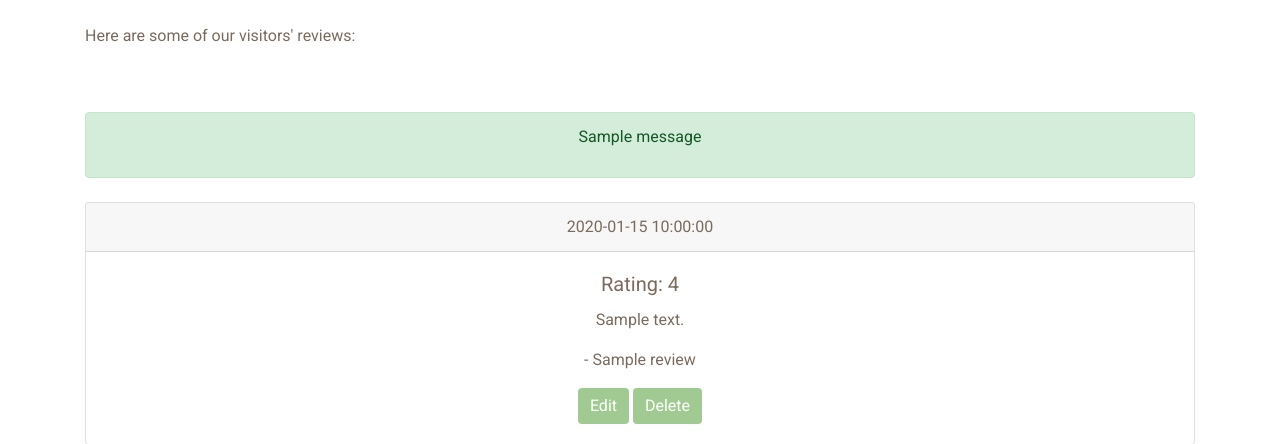
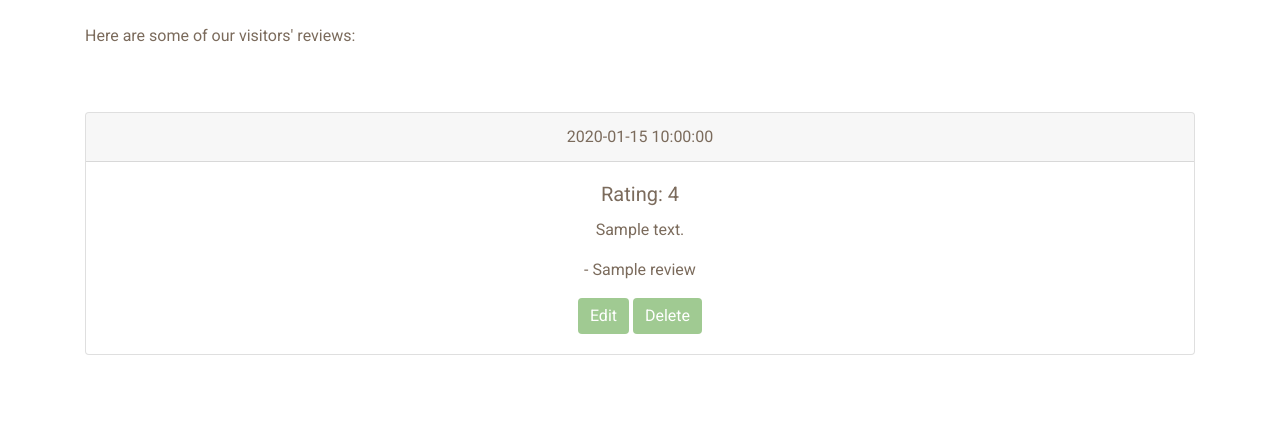
Before and after one commit to Code-Institute-Submissions/sofias_bistro, a Flask app: page /reviews in a window 1280 px wide. Shown: the part 112-556 px from the top of the page. Run offline with Flask 2, Linux system fonts and the light colour scheme; one stand-in notice (Sample message) is shown; a database or web service that is not in the repository returns one stand-in record (values such as "Sample title"); some libraries are stand-ins or nearby versions.

Commit message:
Amended app.py

```diff
--- a/app.py
+++ b/app.py
@@ -65,7 +65,7 @@ def menu():
 def see_all_reviews():
 
     """This serves to flash messages on the 'All Reviews' Page when user successfully creates(add), edits or deletes a review."""
-    messages = get_flashed_messages()
+    # messages = get_flashed_messages()
 
     """Fetch all reviews and display them according to visit date"""
     all_reviews = conn[DATABASE_NAME][REVIEWS].find({}).sort('date', pymongo.DESCENDING)
--- a/templates/all_reviews.html
+++ b/templates/all_reviews.html
@@ -14,17 +14,17 @@
     </div>
 
     <!--Messages to notify user when they successfully add, edit or delete a review will appear in this section on the page-->
-    <div>
-      {% with messages = get_flashed_messages() %}
-        {% if messages %}
-          <div class='flashes alert alert-success' style="text-align:center;">
-            {% for message in messages %}
-              <p class="message_flash">{{ message }}</p>
-            {% endfor %}
-          </div>
-        {% endif %}
-      {% endwith %}
-    </div>
+    <!--<div>-->
+    <!--  {% with messages = get_flashed_messages() %}-->
+    <!--    {% if messages %}-->
+    <!--      <div class='flashes alert alert-success' style="text-align:center;">-->
+    <!--        {% for message in messages %}-->
+    <!--          <p class="message_flash">{{ message }}</p>-->
+    <!--        {% endfor %}-->
+    <!--      </div>-->
+    <!--    {% endif %}-->
+    <!--  {% endwith %}-->
+    <!--</div>-->
 
     <!--Calling all reviews from the database-->
     {%for each_review in all_reviews%}
```
